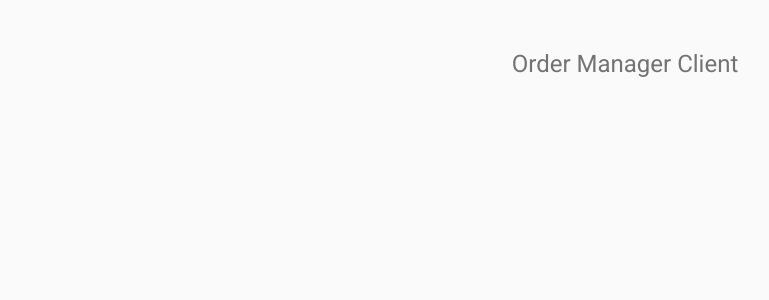
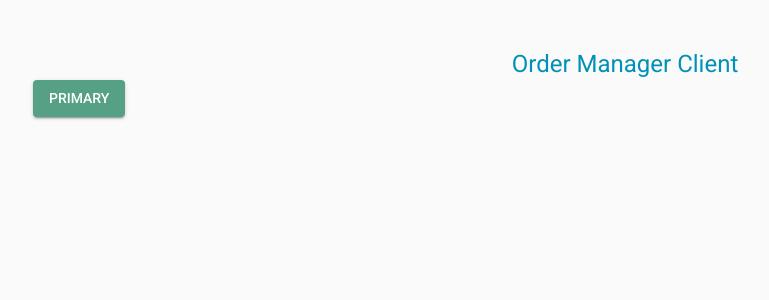
Before and after one commit to marciomarquessouza/order-manager, a React (Create React App) app in the folder client/: page / in a window 1280 px wide. Shown: the top 300 px of the page, without its empty margins (15-784 px from the left). Built offline with nearby package versions, Linux system fonts and the light colour scheme.

Commit message:
chore: theme tests

```diff
--- a/client/src/App.tsx
+++ b/client/src/App.tsx
@@ -1,12 +1,16 @@
 import React from 'react';
 import Typography from '@material-ui/core/Typography';
+import Button from '@material-ui/core/Button';
 
 function App() {
     return (
         <main className="m-12">
-            <Typography variant="h5" color="textSecondary" align="center">
+            <Typography variant="h5" color="secondary" align="center">
                 Order Manager Client
             </Typography>
+            <Button variant="contained" color="primary">
+                Primary
+            </Button>
         </main>
     );
 }
```
